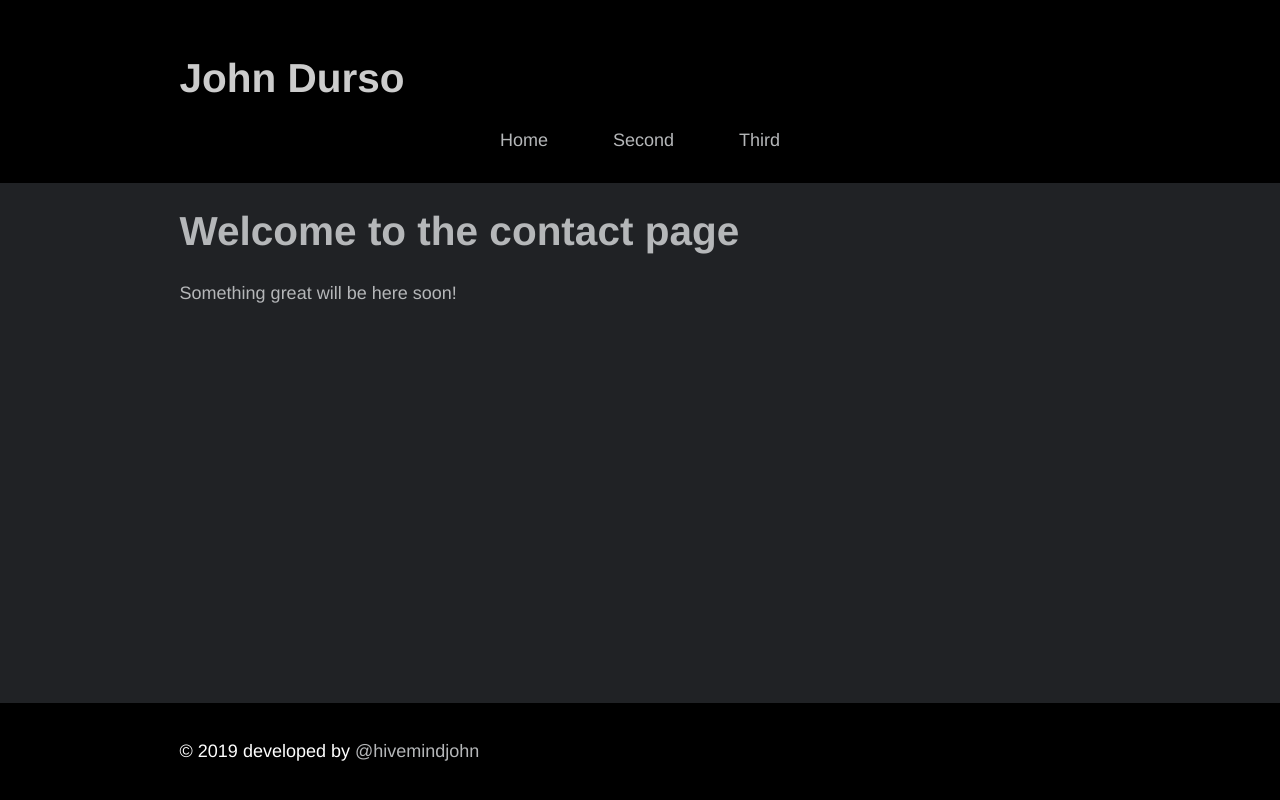
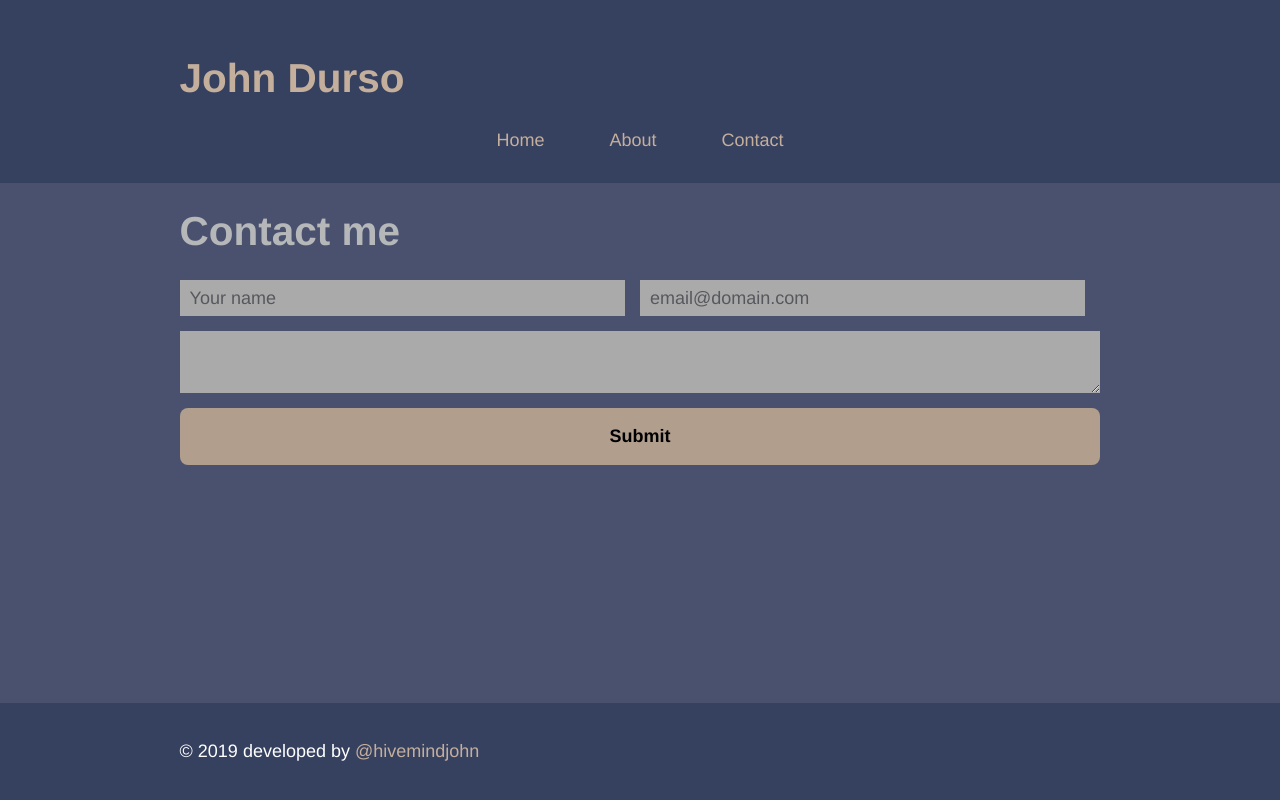
Before and after one commit to johndurso/personal-gatsbyjs, a Gatsby site: page /contact in a window 1280 px wide. Built offline with nearby package versions, Linux system fonts and the light colour scheme; Gatsby itself is replaced by a stand-in of ours.

Commit message:
SCSS mixins and CSS Grid for form

```diff
--- a/src/components/footer.js
+++ b/src/components/footer.js
@@ -8,7 +8,7 @@ const Footer = ({ siteTitle }) => (
       position: `absolute`,
       bottom: `0`,
       width: `100%`,
-      background: `#000`,
+      background: `#36405f`,
       padding: `35px 0 10px 0`,
       color: `#fff`,
     }}
--- /dev/null
+++ b/src/components/form.scss
@@ -0,0 +1,57 @@
+$ease : 0.3s ease all;
+
+$dpurp  : #36405f;
+$lpurp  : #49516e;
+$gray   : #73757f;
+$tan    : #b19e8d;
+$sand   : #c4af9c;
+
+@mixin ease($property){
+  transition: $ease;
+  -webkit-transition: $ease;
+  -moz-transition: $ease;
+}
+
+form {
+	display: grid;
+	grid-gap: .85em;
+	grid-template-columns: 2fr 2fr;
+}
+
+input,
+textarea {
+	padding: 5px 10px;
+	background: #aaa;
+	color: darken($dpurp, 20%);
+	outline: none;
+	border: 0;
+}
+
+input {
+}
+
+textarea {
+	grid-column-start: 1;
+	grid-column-end: 4;
+}
+
+button {
+	outline: none;
+	border: 0;
+	padding: 15px 30px;
+	margin: 0;
+	border-radius: 8px;
+	background: $tan;
+	color: #000;
+	font-weight: bold;
+	grid-column-start: 1;
+	grid-column-end: 4;
+
+
+	@include ease(transition($ease));
+
+	&:hover {
+		background: darken($tan, 15%);
+		cursor: pointer;
+	}
+}
--- a/src/components/header.js
+++ b/src/components/header.js
@@ -5,7 +5,7 @@ import React from 'react'
 const Header = ({ siteTitle }) => (
   <div
     style={{
-      background: `#000`,
+      background: `#36405f`,
       padding: `30px 0`,
       marginBottom: `1.45rem`,
     }}
@@ -18,7 +18,7 @@ const Header = ({ siteTitle }) => (
     >
       <h1 style={{ margin: 0 }}>
         <Link to="/" style={{
-            color: `#ccc`,
+            color: `#c4af9c`,
             textDecoration: `none`,
           }}
         >
@@ -29,9 +29,9 @@ const Header = ({ siteTitle }) => (
     <div className="navigation">
     <Link to="/">Home</Link>
     {` `}
-    <Link to="/about/">Second</Link>
+    <Link to="/about/">About</Link>
     {` `}
-    <Link to="/contact/">Third</Link>
+    <Link to="/contact/">Contact</Link>
     </div>
   </div>
 )
--- a/src/components/layout.js
+++ b/src/components/layout.js
@@ -7,6 +7,7 @@ import Footer from './footer'
 
 import './layout.scss'
 import './buttons.scss'
+import './form.scss'
 
 const Layout = ({ children }) => (
   <StaticQuery
--- a/src/components/layout.scss
+++ b/src/components/layout.scss
@@ -1,3 +1,17 @@
+$dpurp  : #36405f;
+$lpurp  : #49516e;
+$gray   : #73757f;
+$tan    : #b19e8d;
+$sand   : #c4af9c;
+
+$ease   : 0.3s ease all;
+
+@mixin ease($property){
+  transition: $ease;
+  -webkit-transition: $ease;
+  -moz-transition: $ease;
+}
+
 html {
   font-family: Helvetica Neue, sans-serif;
   -ms-text-size-adjust: 100%;
@@ -38,18 +52,16 @@ template {
   display: none;
 }
 a {
-  color: #b5b7b9;
+  color: $sand;
   background-color: transparent;
   -webkit-text-decoration-skip: objects;
   text-decoration: none;
-  transition: 0.3s ease all;
-  -webkit-transition: 0.3s ease all;
-  -moz-transition: 0.3s ease all;
+  @include ease(transition($ease));
 }
 a:active,
 a:hover {
   outline-width: 0;
-  color: #fff;
+  color: darken($sand, 10%);
 }
 abbr[title] {
   border-bottom: none;
@@ -203,7 +215,7 @@ html {
   box-sizing: inherit;
 }
 body {
-  background: rgb(32,34,37);
+  background: $lpurp;
   color: #b5b7b9;
   font-family: Helvetica Neue, sans-serif;
   font-weight: normal;
--- a/src/pages/contact.js
+++ b/src/pages/contact.js
@@ -4,11 +4,23 @@ import { Link } from 'gatsby'
 import Layout from '../components/layout'
 import SEO from '../components/seo'
 
+
 const Contact = () => (
   <Layout>
     <SEO title="Contact" />
-    <h1>Welcome to the contact page</h1>
-    <p>Something great will be here soon!</p>
+    <h1>Contact me</h1>
+    <form
+    	name="contact"
+    	method="post"
+    	data-netlify="true"
+    	data-netlify-honeypot="bot-field"
+    >
+
+    <input name="name" placeholder="Your name" type="text" />
+    <input name="email" placeholder="email@domain.com" type="text" />
+    <textarea name="message" />
+    <button>Submit</button>
+    </form>
   </Layout>
 )
 
```
Also changed, not shown: src/components/form.js (added).
